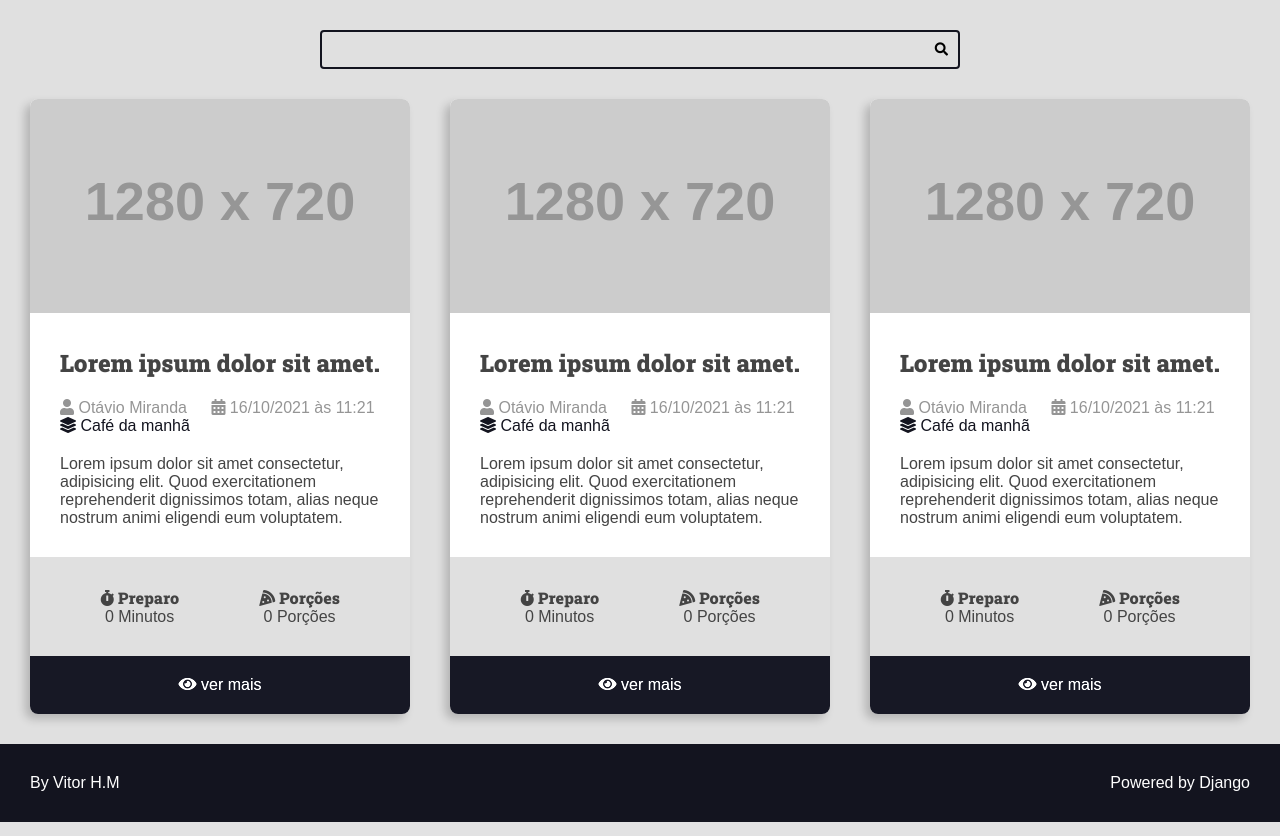
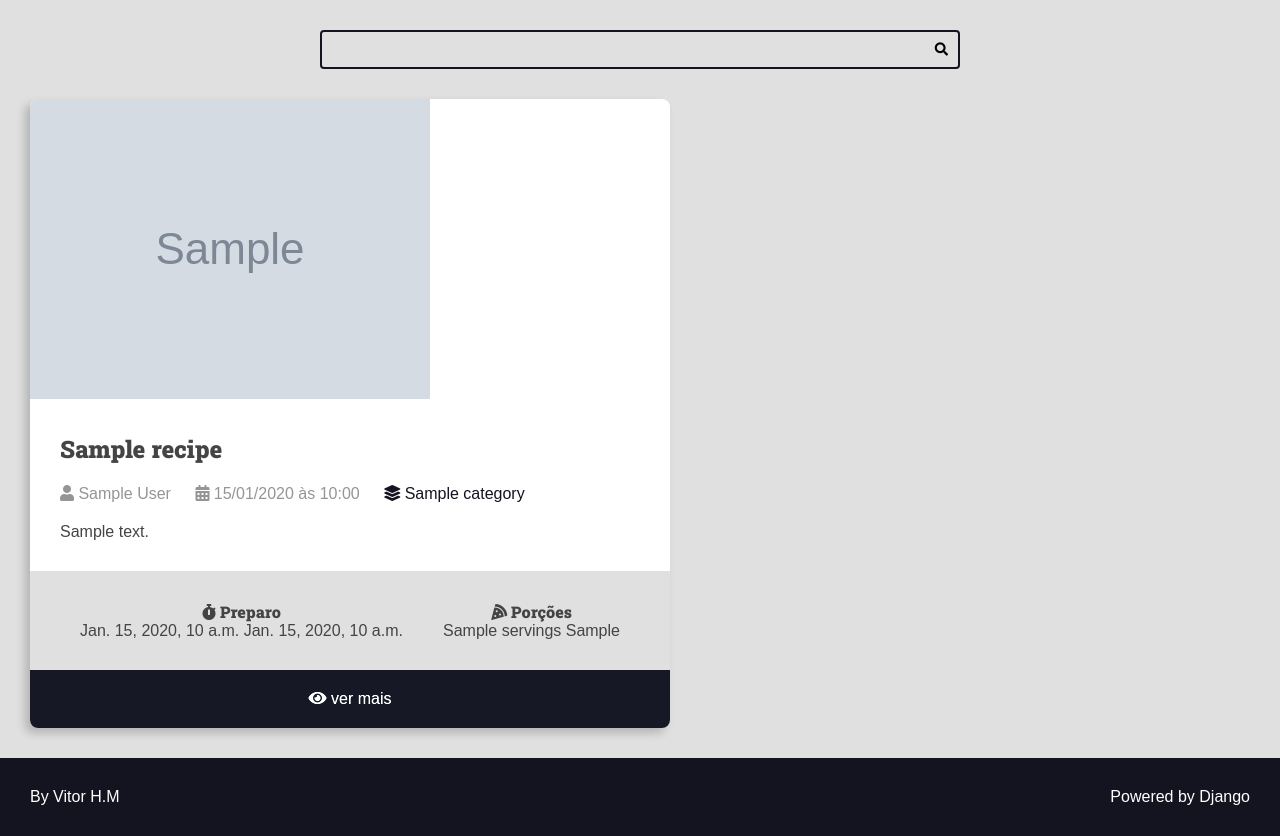
Before and after one commit to vitormoras/teste-api, a Django app: template recipes/templates/recipes/pages/home.html in a window 1280 px wide. Shown: the part 113-949 px from the top of the page. Run offline with Django 5.2, Linux system fonts and the light colour scheme; the template is opened without the code that fills it: most values are stand-ins (such as "Sample title", 1, 10 or a date in 2020); grey boxes marked "Sample" are stand-in pictures; grey boxes labelled with a size stand in for pictures from a placeholder-image service; some libraries are stand-ins or nearby versions.

Commit message:
ajuste em templates e tags nas urlspatterns

```diff
--- a/recipes/static/recipes/css/styles.css
+++ b/recipes/static/recipes/css/styles.css
@@ -168,6 +168,7 @@
 
         .recipe-list-item {
             max-width: 64rem;
+            height: fit-content;
         }
 
         .recipe-title-container {
@@ -217,6 +218,10 @@
             font-size: 1.6rem;
         }
 
+        .preparations-step {
+            padding: var(--spacing-gutter-medium);
+        }
+
         .recipe-footer a {
             background: var(--color-primary-dark);
             display: block;
--- a/recipes/templates/recipes/pages/home.html
+++ b/recipes/templates/recipes/pages/home.html
@@ -3,9 +3,9 @@
  {% block title %}Home |{% endblock title %}
 
 {% block content %}
-        <div class="main-content main-content-list container">
+<div class="main-content main-content-list container">
+            {% for recipe in recipes  %}
             {% include "recipes/partials/recipe.html" %}
-            {% include "recipes/partials/recipe.html" %}
-            {% include "recipes/partials/recipe.html" %}
+            {% endfor %}
         </div>
 {% endblock content %}
--- a/recipes/templates/recipes/pages/recipe-view.html
+++ b/recipes/templates/recipes/pages/recipe-view.html
@@ -1,6 +1,6 @@
 {% extends "base_templates/global/base.html" %}
 
-{% block title %} Temp Ourariou{% endblock title %}
+{% block title %} Info {% endblock title %}
 
 {% block content %}
         <div class="main-content main-content-detail container">
--- a/recipes/templates/recipes/partials/recipe.html
+++ b/recipes/templates/recipes/partials/recipe.html
@@ -1,51 +1,72 @@
-            <div class="recipe recipe-list-item">
+<script>
+    window.addEventListener('load', function() {
+
+        const lazyImages = document.querySelectorAll('.recipe-cover-image');
+        lazyImages.forEach(function(img) {
+            const realSrc = img.getAttribute('data-src');
+            if (realSrc) {
+                img.src = realSrc;
+            }
+        });
+    });
+</script>
+
+<div class="recipe recipe-list-item">
                 <div class="recipe-cover">
-                    <img src="https://placehold.co/1280x720/orange/black.png" alt="temporario">
+                    <img data-src="{{ recipe.cover_url }}" class="recipe-cover-image" alt="Capa para a receita {{ recipe.title }}">
+
                 </div>
                 <div class="recipe-title-container">
-                    <h2 class="recipe-title">Lorem ipsum dolor sit amet.</h2>
+                    <h2 class="recipe-title">{{ recipe.title }}</h2>
                 </div>
                     <div class="recipe-author">
                         <span class="recipe-author-item">
                             <i class="fas fa-user"></i>
-                                Otávio Miranda
+                                {{ recipe.author.first_name }}
+                                {{ recipe.author.last_name }}
                         </span>
                         <span class="recipe-author-item">
                             <i class="fas fa-calendar-alt"></i>
-                                16/10/2021 às 11:21
+                                {{recipe.created_at|date:"d/m/Y"}} às {{recipe.created_at|date:"H:i"}}
                         </span>
                         <span class="recipe-author-item">
                             <a href="/recipes/category/cafe-da-manha/">
                                 <i class="fas fa-layer-group"></i>
-                        <span>Café da manhã</span>
+                        <span>{{recipe.category.name}}</span>
                         </a>
                         </span>
                     </div>
 
 
-                <div class="recipe-content">Lorem ipsum dolor sit amet consectetur, adipisicing elit.
-                 Quod exercitationem reprehenderit dignissimos totam, alias neque nostrum animi eligendi eum voluptatem.
+                <div class="recipe-content"> {{recipe.description}}
                 </div>
 
                 <div class="recipe-meta-container">
                         <div class="recipe-meta recipe-preparation">
                             <h3 class="recipe-meta-title"><i class="fas fa-stopwatch"></i> Preparo</h3>
                             <div class="recipe-meta-text">
-                                0 Minutos
+                                {{recipe.preparation_time}} {{recipe.preparation_time_unit}}
                             </div>
                         </div>
                     <div class="recipe-meta recipe-servings">
                         <h3 class="recipe-meta-title"><i class="fas fa-pizza-slice"></i> Porções</h3>
                             <div class="recipe-meta-text">
-                                0 Porções
+                                {{recipe.servings}} {{recipe.servings_unit}}
                             </div>
                     </div>
                 </div>
-
+                {% if is_datail_page is not True %}
                 <footer class="recipe-footer">
-                    <a class="recipe-read-more button button-dark button-full-width" href="">
+                    <a class="recipe-read-more button button-dark button-full-width" href="/recipes/3/">
                         <i class="fas fa-eye"></i>
                         <span>ver mais</span>
                     </a>
                 </footer>
+                {% endif %}
+
+                {% if is_datail_page is True %}
+                    <div class="preparations-step">
+                        {{ recipe.preparation_steps|linebreaksbr }}
+                    </div>
+                {% endif %}
             </div>
--- a/recipes/urls.py
+++ b/recipes/urls.py
@@ -3,6 +3,6 @@
 
 
 urlpatterns = [
-    path("", views.pag_home),
-    path("recipes/<int:id>/", views.pag_recipe),
+    path("", views.pag_home, name="recipes-home"),
+    path("recipes/<int:id>/", views.pag_recipe, name="recipes-info"),
 ]
```
Also changed, not shown: recipes/views.py (+6 -2 lines), utils/recipes/factory.py (added, +37 -0 lines).
